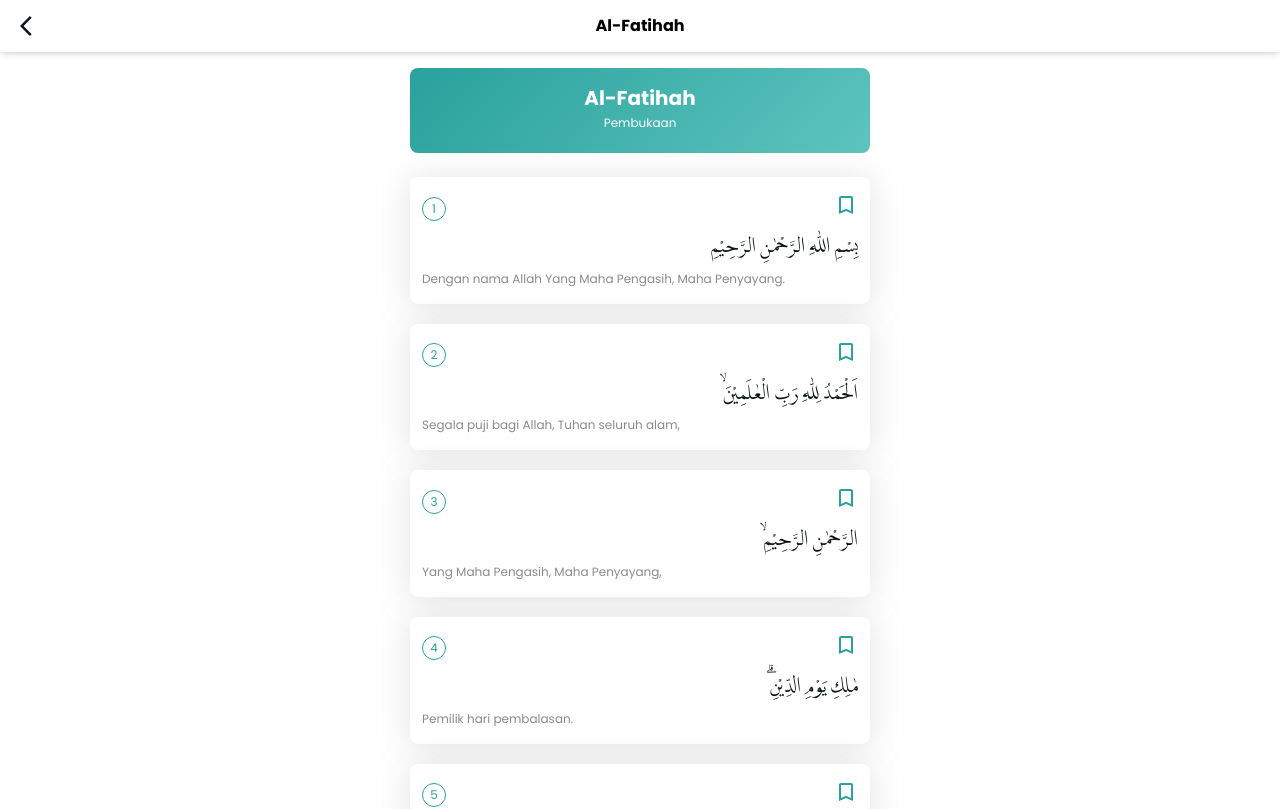
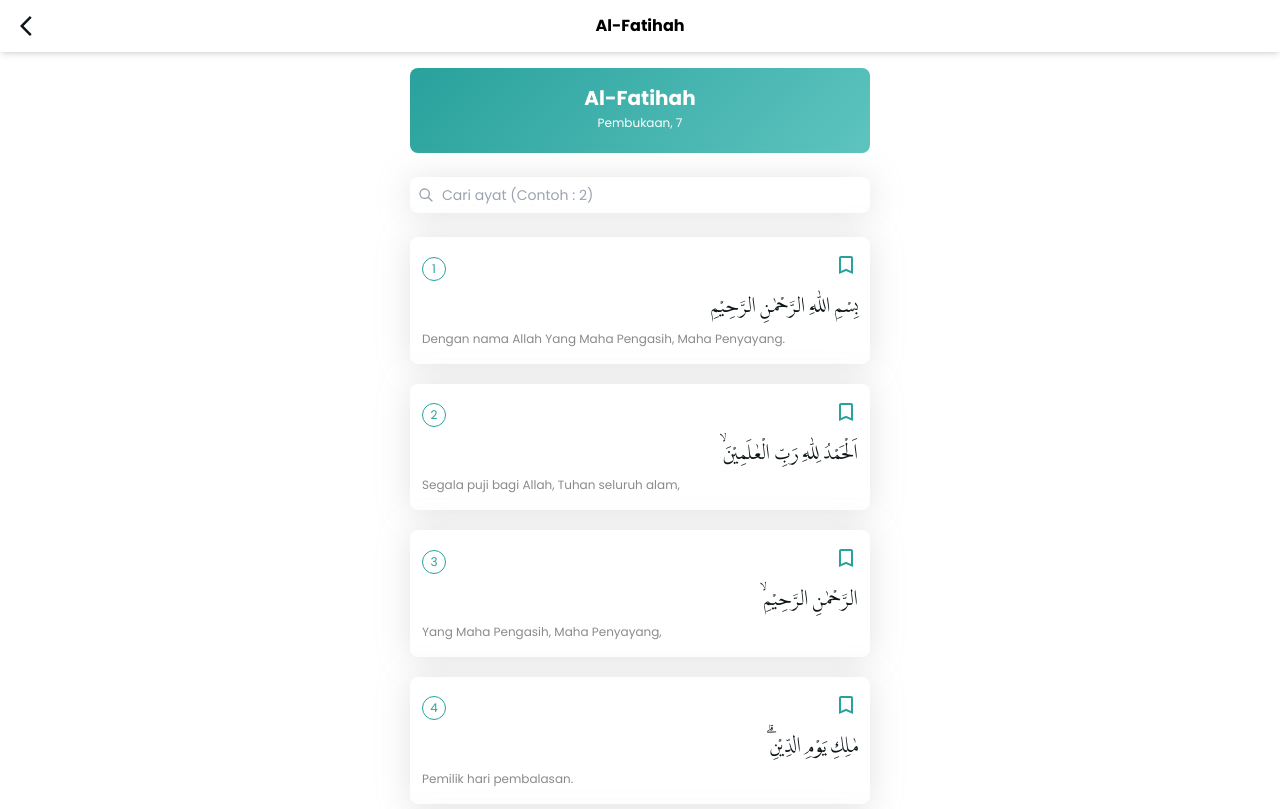
Before and after one commit to alvinindra/quranku, a Next.js app: page /surah/1 in a window 1280 px wide. Shown: the top 809 px of the page. Built offline with nearby package versions, Linux system fonts and the light colour scheme.

Commit message:
feat: add search filter verse in detail surah

```diff
--- a/components/ListSurah.tsx
+++ b/components/ListSurah.tsx
@@ -13,7 +13,7 @@ export default function ListSurah({ listFullSurah }: any) {
                 d="M16.32 14.9l5.39 5.4a1 1 0 0 1-1.42 1.4l-5.38-5.38a8 8 0 1 1 1.41-1.41zM10 16a6 6 0 1 0 0-12 6 6 0 0 0 0 12z">
             </path>
         </svg>
-        <input type="text" onChange={event => setQuery(event.target.value)} className="text-sm rounded-lg appearance-none focus:outline-none focus:shadow-outline pl-8 px-4 py-2 w-full" placeholder="Cari surat" />
+        <input type="text" onChange={event => setQuery(event.target.value)} className="text-sm text-black rounded-lg appearance-none focus:outline-none focus:shadow-outline pl-8 px-4 py-2 w-full" placeholder="Cari surat" />
       </div>
       <div className='flex flex-col relative'>
       {
--- a/components/Verse.tsx
+++ b/components/Verse.tsx
@@ -4,6 +4,7 @@ import { setItem } from '@/utils/storage'
 import { useState } from 'react'
 
 export default function Verse({surah, verse, translations}: any) {
+  const [query, setQuery] = useState("")
   const [isOpen, setIsOpen] = useState(false)
   const setLastReadVerse = (surah: any, verse: any) => {
     const data: any = { surah, verse }
@@ -18,13 +19,28 @@ export default function Verse({surah, verse, translations}: any) {
 
   return (
     <>
+      <div className="flex mb-6 drop-shadow-custom">
+        <svg className="flex absolute left-2 top-1/2 -translate-y-1/2 w-4 h-4 text-gray-400" fill="currentColor" xmlns="http://www.w3.org/2000/svg"
+            viewBox="0 0 24 24">
+            <path
+                d="M16.32 14.9l5.39 5.4a1 1 0 0 1-1.42 1.4l-5.38-5.38a8 8 0 1 1 1.41-1.41zM10 16a6 6 0 1 0 0-12 6 6 0 0 0 0 12z">
+            </path>
+        </svg>
+        <input type="text" onChange={event => setQuery(event.target.value)} className="text-sm text-black rounded-lg appearance-none focus:outline-none focus:shadow-outline pl-8 px-4 py-2 w-full" placeholder="Cari ayat (Contoh : 2)" />
+      </div>
       {
-        Object.keys(verse).map((text: any, index: number) => {
-          return <div key={index} className='relative flex flex-col mb-5 px-3 py-4 bg-white rounded-lg drop-shadow-custom'>
+        Object.keys(verse).filter((text: any) => {
+          if (query === '') {
+            return text
+          } else if (text.includes(query)) {
+            return text
+          }
+        }).map((text: any, index: any) => (
+          <div key={index} className='relative flex flex-col mb-5 px-3 py-4 bg-white rounded-lg drop-shadow-custom'>
             <div className='flex mb-2'>
               <div className='flex-shrink-0 mr-5 my-auto rounded-full w-6 h-6 text-center border border-[#29A19C]
               text-xs text-[#29A19C] flex justify-center'>
-                <span className='my-auto'>{index+1}</span>
+                <span className='my-auto'>{query ? query : index+1}</span>
               </div>
               <button className='ml-auto' onClick={() => setLastReadVerse(surah, index+1)}>
                 <Image
@@ -40,7 +56,29 @@ export default function Verse({surah, verse, translations}: any) {
               <div className='text-[#8A8A8E] text-xs leading-[18px]'>{translations.id.text[text]}</div>
             </div>
           </div>
-        })
+        ))
+        // Object.keys(verse).map((text: any, index: number) => {
+        //   return <div key={index} className='relative flex flex-col mb-5 px-3 py-4 bg-white rounded-lg drop-shadow-custom'>
+        //     <div className='flex mb-2'>
+        //       <div className='flex-shrink-0 mr-5 my-auto rounded-full w-6 h-6 text-center border border-[#29A19C]
+        //       text-xs text-[#29A19C] flex justify-center'>
+        //         <span className='my-auto'>{index+1}</span>
+        //       </div>
+        //       <button className='ml-auto' onClick={() => setLastReadVerse(surah, index+1)}>
+        //         <Image
+        //           src='/images/icon/bookmark.svg'
+        //           width={24}
+        //           height={24}
+        //           alt=''
+        //         />
+        //       </button>
+        //     </div>
+        //     <div className='my-auto'>
+        //       <div className='text-[#0C1517] text-lg font-bold arab mb-[6px] leading-[31.64px]'>{verse[text]}</div>
+        //       <div className='text-[#8A8A8E] text-xs leading-[18px]'>{translations.id.text[text]}</div>
+        //     </div>
+        //   </div>
+        // })
       }
       {
         isOpen && <div className='fixed w-fit left-1/2 -translate-x-1/2 translate-y-1/2
--- a/pages/surah/[id].tsx
+++ b/pages/surah/[id].tsx
@@ -26,7 +26,7 @@ export default function SurahPage({surah}: any) {
               <div className='font-bold text-xl mb-[3px] text-white'>
                 {surah.name_latin}
               </div>
-              <div className='text-xs text-white mb-[10px]'>{surah.translations.id.name}</div>
+              <div className='text-xs text-white mb-[10px]'>{surah.translations.id.name}, {surah.number_of_ayah}</div>
               {isSpecial &&
                 <>
                   <hr className='w-[220px] mx-auto mb-3' />
@@ -42,7 +42,7 @@ export default function SurahPage({surah}: any) {
             </div>
           </div>
         </div>
-        <div className='flex flex-col relative'>
+        <div className='flex flex-col relative w-full'>
           <Verse
             surah={surah.name_latin}
             verse={surah.text}
```
